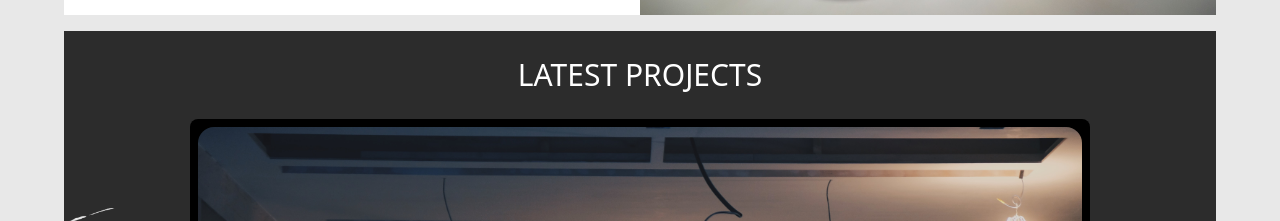
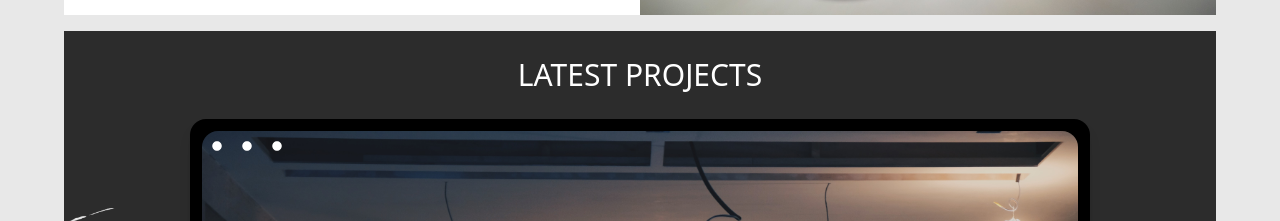
Before and after one commit to PeterRizek009/ContractorTemplate, a React (Create React App) app: page / in a window 1280 px wide. Shown: the part 510-731 px from the top of the page. Built offline with nearby package versions, Linux system fonts and the light colour scheme.

Commit message:
add carousel buttons

```diff
--- a/src/projects/projects.jsx
+++ b/src/projects/projects.jsx
@@ -1,13 +1,16 @@
-import React from 'react';
+import React, { useState } from 'react';
 import "./projects.css"
 import projIM from "./project.jpg"
 import project2 from "./Project2.jpg"
 import project3 from "./project3.jpg"
-import {BsChevronCompactLeft , BsChevronCompactRight} from 'react-icons/bs'
+import { BsChevronCompactLeft, BsChevronCompactRight } from 'react-icons/bs'
+import { RxDotFilled } from 'react-icons/rx'
 
 
 
 const Projects = () => {
+
+
   const projectData = [
     {
       'projectName': "project1",
@@ -29,23 +32,55 @@ const Projects = () => {
     }
   ];
 
+
+  const [index, setIndex] = useState(0)
+
+
+  const prevSlide = () => {
+    index === 0 ? setIndex(projectData.length - 1)
+      :
+      setIndex(index - 1)
+  }
+
+  const nextSlide = () => {
+    index === projectData.length - 1 ? setIndex(0)
+      :
+      setIndex(index + 1)
+  }
+
+
   return (
     <>
       <section className="projects mb-24 bg-cover bg-no-repeat mt-4">
         <h1 className='text-3xl leading-6 text-white text-center py-8 uppercase'>Latest Projects</h1>
-        <div className='max-w-[900px] h-[600px] w-full m-auto py-2 px-2 relative bg-black rounded-lg'>
-          <div style={{ backgroundImage: `url(${projectData[0].projectImg})` }} className='w-full h-full rounded-2xl  bg-cover bg-no-repeat duration-500'>
+        <div className='md:max-w-[900px] max-w-[400px] h-[400px] md:h-[600px] w-full m-auto p-3  relative bg-black rounded-2xl shadow-lg'>
+          <div style={{ backgroundImage: `url(${projectData[index].projectImg})` }} className='w-full h-full rounded-2xl   bg-cover bg-no-repeat duration-500'>
             {/* left arrow   */}
             <div className='absolute top-[50%] -translate-x-0 translate-y-[50%] left-5 text-2xl  rounded-full p-2 bg-black/20 text-white cursor-pointer'>
-            <BsChevronCompactLeft size={30}  />
+              <BsChevronCompactLeft size={30} onClick={prevSlide} />
 
             </div>
             {/* Right arrow   */}
             <div className='absolute top-[50%] -translate-x-0 translate-y-[50%] right-5 text-2xl  rounded-full p-2 bg-black/20 text-white cursor-pointer'>
-            <BsChevronCompactRight size={30}/>
+              <BsChevronCompactRight size={30} onClick={nextSlide} />
 
             </div>
+            <div className='flex alignpy-2 '>
+              {projectData.map((index) => (
+                  <div key={index} className='text-2xl cursor-pointer'>
+                  <RxDotFilled size={30} style={{color : 'white'}}/>
+                  </div>
+                )
+              )}
+
+
+
+
+            </div>
+
           </div>
+
+
         </div>
 
         {/* <div className="flex justify-between flex-wrap">
```
